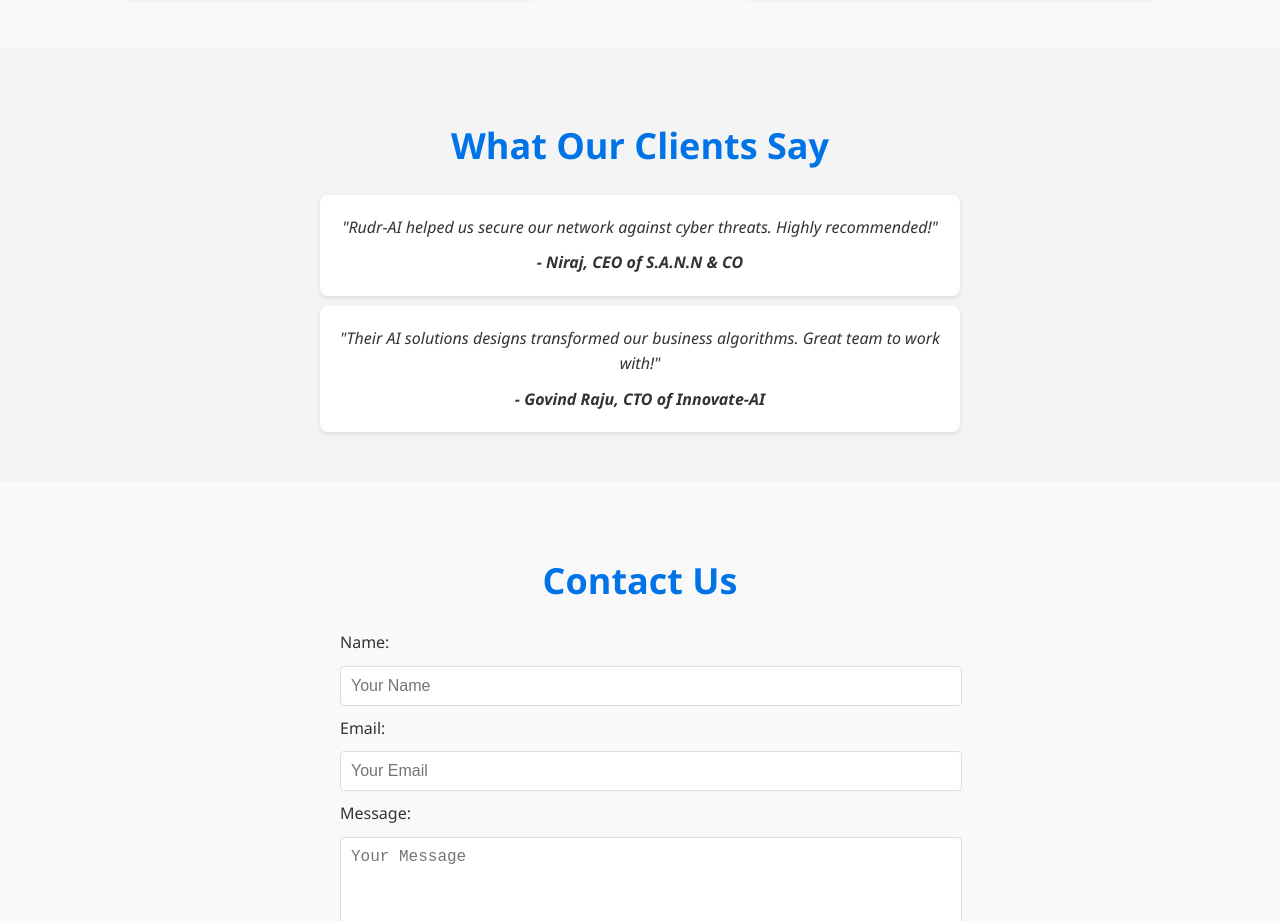
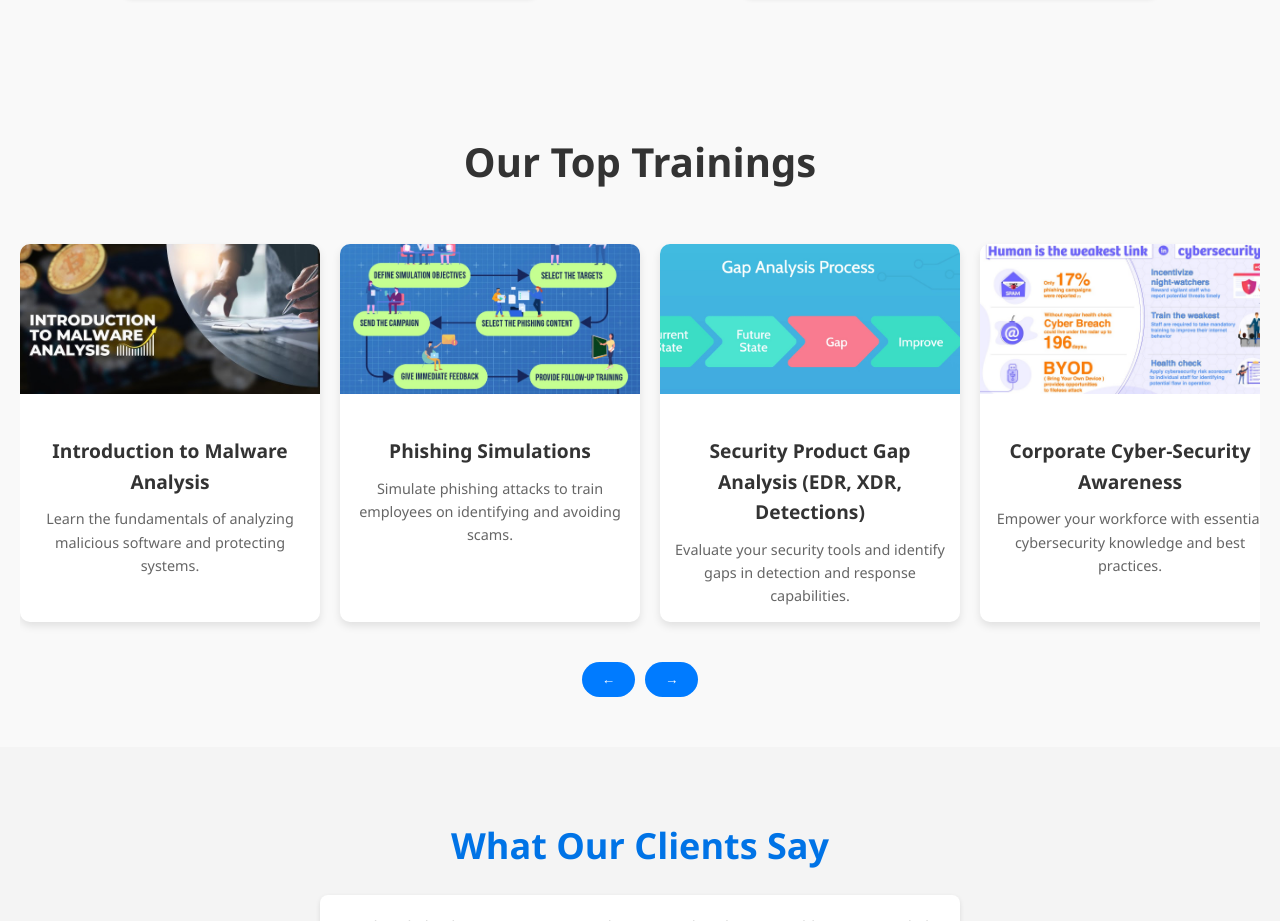
Before and after one commit to KTrials/rudr-ai-website, a plain HTML site: page index.html in a window 1280 px wide. Shown: the part 1879-2800 px from the top of the page. Drawn offline with Linux system fonts and the light colour scheme.

Commit message:
Updates website

```diff
--- a/index.html
+++ b/index.html
@@ -114,6 +114,97 @@
       border-radius: 8px;
     }
 
+	/* Trainings Section Styling */
+	#trainings {
+	  padding: 50px 20px;
+	  text-align: center;
+	  background-color: #f9f9f9;
+	}
+
+	#trainings h2 {
+	  font-size: 2.5rem;
+	  margin-bottom: 30px;
+	  color: #333;
+	}
+
+	.training-container {
+	  display: flex;
+	  overflow-x: auto;
+	  gap: 20px;
+	  padding: 20px 0;
+	  scroll-behavior: smooth;
+	}
+
+	.training-banner {
+	  flex: 0 0 auto;
+	  width: 300px;
+	  border-radius: 10px;
+	  box-shadow: 0 4px 8px rgba(0, 0, 0, 0.1);
+	  overflow: hidden;
+	  transition: transform 0.3s ease-in-out;
+	  background-color: #fff;
+	}
+
+	.training-banner:hover {
+	  transform: scale(1.05);
+	}
+
+	.training-banner img {
+	  width: 100%;
+	  height: 150px;
+	  object-fit: cover;
+	}
+
+	.training-content {
+	  padding: 15px;
+	}
+
+	.training-content h3 {
+	  font-size: 1.2rem;
+	  margin-bottom: 10px;
+	  color: #333;
+	}
+
+	.training-content p {
+	  font-size: 0.9rem;
+	  color: #666;
+	}
+
+	/* Scrollbar Styling */
+	.training-container::-webkit-scrollbar {
+	  height: 8px;
+	}
+
+	.training-container::-webkit-scrollbar-thumb {
+	  background: #ccc;
+	  border-radius: 10px;
+	}
+
+	.training-container::-webkit-scrollbar-track {
+	  background: #f1f1f1;
+	}
+
+	.scroll-buttons {
+	  display: flex;
+	  justify-content: center;
+	  gap: 10px;
+	  margin-top: 20px;
+	}
+
+	.scroll-buttons button {
+	  background: #007BFF;
+	  color: #fff;
+	  border: none;
+	  padding: 10px 20px;
+	  border-radius: 50px;
+	  cursor: pointer;
+	  transition: background 0.3s ease;
+	}
+
+	.scroll-buttons button:hover {
+	  background: #0056b3;
+	}
+
     /* Reviews */
     .reviews {
       background-color: #f4f4f4;
@@ -182,11 +273,12 @@
   <!-- Header -->
   <header>
     <div class="logo">
-      <img src="rlogo.jpg" alt="Rudr-AI Logo">
+      <img src="images/rlogo.jpg" alt="Rudr-AI Logo">
     </div>
     <nav>
       <a href="#about">About Us</a>
       <a href="#services">Services</a>
+      <a href="#trainings">Trainings</a>
       <a href="#reviews">Reviews</a>
       <a href="#contact">Contact</a>
     </nav>
@@ -233,6 +325,74 @@
     </div>
   </section>
 
+
+  <!-- Trainings Section -->
+  <section id="trainings">
+    <h2>Our Top Trainings</h2>
+    <div class="training-container">
+		<div class="training-banner">
+		  <img src="images/malware-analysis.jpg" alt="Introduction to Malware Analysis">
+		  <div class="training-content">
+			<h3>Introduction to Malware Analysis</h3>
+			<p>Learn the fundamentals of analyzing malicious software and protecting systems.</p>
+		  </div>
+		</div>
+		<div class="training-banner">
+		  <img src="images/phishing-simulations.jpg" alt="Phishing Simulations">
+		  <div class="training-content">
+			<h3>Phishing Simulations</h3>
+			<p>Simulate phishing attacks to train employees on identifying and avoiding scams.</p>
+		  </div>
+		</div>
+		<div class="training-banner">
+		  <img src="images/security-gap-analysis.jpg" alt="Security Product Gap Analysis">
+		  <div class="training-content">
+			<h3>Security Product Gap Analysis (EDR, XDR, Detections)</h3>
+			<p>Evaluate your security tools and identify gaps in detection and response capabilities.</p>
+		  </div>
+		</div>
+		<div class="training-banner">
+		  <img src="images/cyber-awareness.jpg" alt="Corporate Cyber-Security Awareness">
+		  <div class="training-content">
+			<h3>Corporate Cyber-Security Awareness</h3>
+			<p>Empower your workforce with essential cybersecurity knowledge and best practices.</p>
+		  </div>
+		</div>
+		<div class="training-banner">
+		  <img src="images/ml-ai-intro.jpg" alt="Introduction to Machine Learning and AI">
+		  <div class="training-content">
+			<h3>Introduction to Machine Learning and AI</h3>
+			<p>Get started with machine learning and artificial intelligence concepts and applications.</p>
+		  </div>
+		</div>
+		<div class="training-banner">
+		  <img src="images/project-guidance.jpg" alt="Project Guidance and Training">
+		  <div class="training-content">
+			<h3>Project Guidance and Training (For College Students)</h3>
+			<p>Provide mentorship and hands-on training for college students working on technical projects.</p>
+		  </div>
+		</div>
+    </div>
+    <div class="scroll-buttons">
+      <button id="scroll-left">←</button>
+      <button id="scroll-right">→</button>
+    </div>
+  </section>
+
+
+  <!-- Add JavaScript at the bottom -->
+  <script>
+    // JavaScript for scrolling functionality
+    document.getElementById('scroll-left').addEventListener('click', () => {
+      document.querySelector('.training-container').scrollBy({ left: -320, behavior: 'smooth' });
+    });
+
+    document.getElementById('scroll-right').addEventListener('click', () => {
+      document.querySelector('.training-container').scrollBy({ left: 320, behavior: 'smooth' });
+    });
+  </script>
+
+
   <!-- Reviews Section -->
   <section id="reviews" class="reviews">
     <h2>What Our Clients Say</h2>
@@ -249,7 +409,7 @@
   <!-- Contact Section -->
   <section id="contact">
     <h2>Contact Us</h2>
-    <form name="contact" netlify>
+    <form name="contact" method="POST" data-netlify="true">
       <input type="hidden" name="form-name" value="contact">
       <label for="name">Name:</label>
       <input type="text" id="name" name="name" required placeholder="Your Name">
```
Also changed, not shown: images/cyber-awareness.jpg (added), images/malware-analysis.jpg (added), images/ml-ai-intro.jpg (added), images/phishing-simulations.jpg (added), images/project-guidance.jpg (added), images/rlogo.jpg (added), images/security-gap-analysis.jpg (added).
